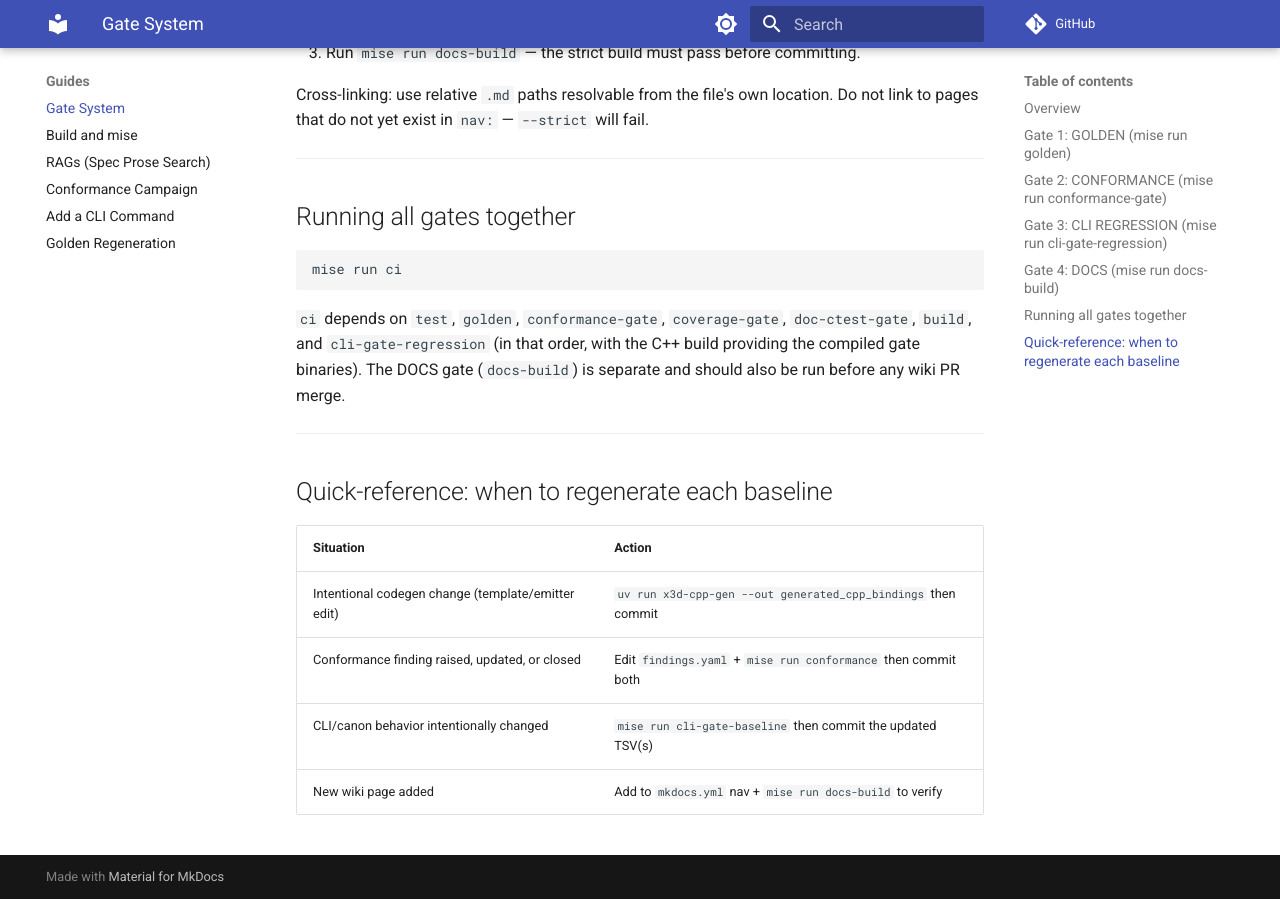
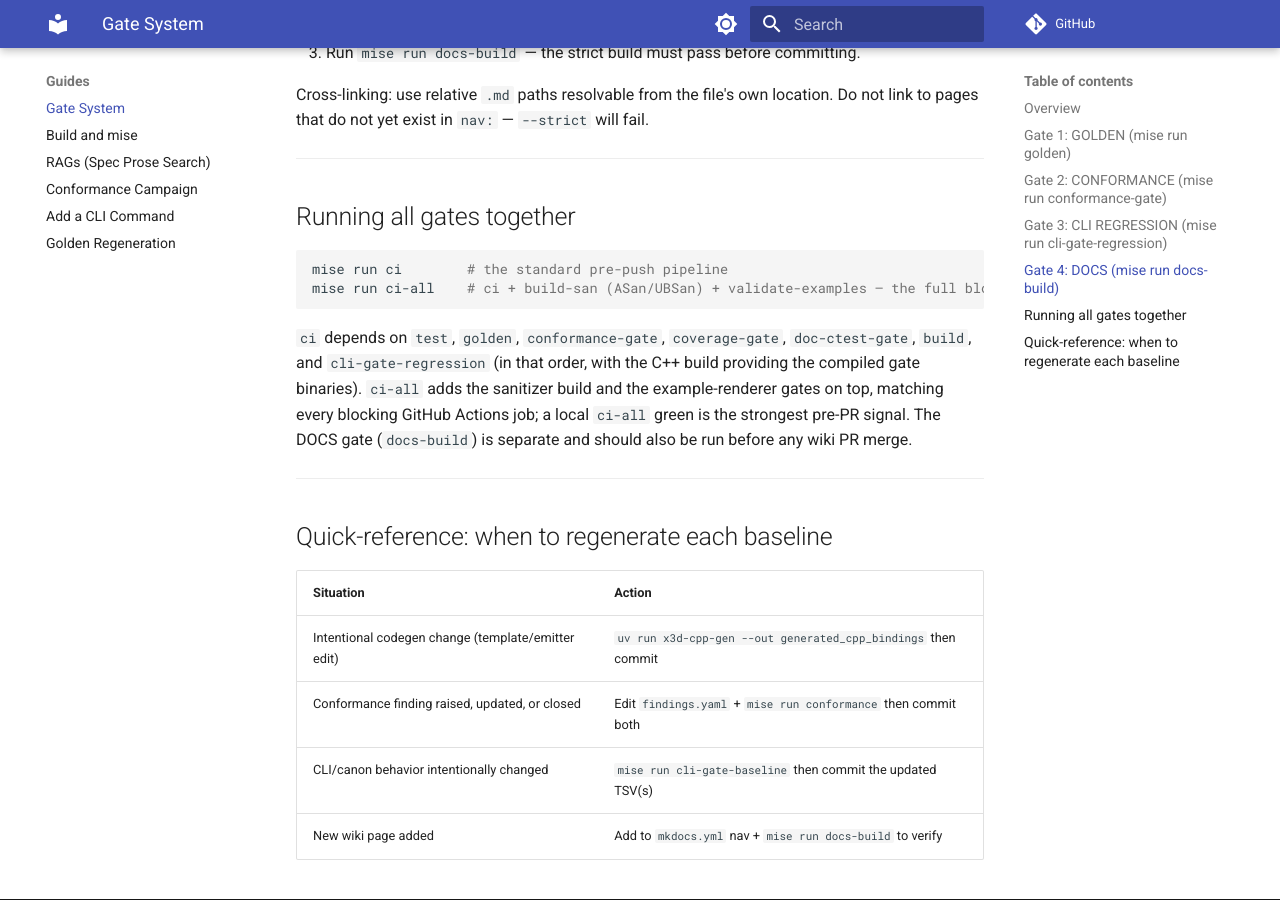
Before and after one commit to delta9000/x3d-cpp, an MkDocs documentation site: the page built from docs/wiki/guides/gate-system.md, in a window 1280 px wide and 900 px high, scrolled down 4382 px. Built offline with MkDocs 1.6.1 and Material for MkDocs 9.7.7, drawn with Linux system fonts in a browser that asks for light colours; comment, search, counter and statistics services are not loaded.

Commit message:
build: mise run ci-all — one command for the full blocking-gate set (#99)

````diff
--- a/docs/wiki/guides/gate-system.md
+++ b/docs/wiki/guides/gate-system.md
@@ -202,12 +202,16 @@
 ## Running all gates together
 
 ```bash
-mise run ci
+mise run ci        # the standard pre-push pipeline
+mise run ci-all    # ci + build-san (ASan/UBSan) + validate-examples — the full blocking-job set
 ```
 
 `ci` depends on `test`, `golden`, `conformance-gate`, `coverage-gate`, `doc-ctest-gate`, `build`, and `cli-gate-regression` (in
-that order, with the C++ build providing the compiled gate binaries). The DOCS gate
-(`docs-build`) is separate and should also be run before any wiki PR merge.
+that order, with the C++ build providing the compiled gate binaries). `ci-all`
+adds the sanitizer build and the example-renderer gates on top, matching every
+blocking GitHub Actions job; a local `ci-all` green is the strongest pre-PR
+signal. The DOCS gate (`docs-build`) is separate and should also be run before
+any wiki PR merge.
 
 ---
 
--- a/mise.toml
+++ b/mise.toml
@@ -256,6 +256,10 @@
 description = "Run the whole pipeline locally: tests, golden gate, conformance gate, coverage gate, C++ build/ctest (ci preset — per-header checks ON, mirrors GitHub Actions), cli differential regression gate."
 depends = ["test", "golden", "conformance-gate", "coverage-gate", "doc-ctest-gate", "build-ci", "cli-gate-regression", "authoring-footprint"]
 
+[tasks.ci-all]
+description = "STRONGEST local pre-PR verification: everything `ci` runs PLUS the ASan/UBSan sanitizer build (build-san) and the example-renderer gates (validate-examples: cpu_raster + poc headless probes + the xvfb GL smoke). Mirrors the full set of blocking GitHub jobs; slower than `ci` — use before pushing risky C++ changes."
+depends = ["ci", "build-san", "validate-examples"]
+
 [tasks.coverage-gate]
 description = "ADR coverage gate: cross-check docs/wiki/decisions/*.md against the Decisions table in coverage.md (no file unrowed, no row dangling, contiguous numbering)."
 run = "uv run python scripts/coverage_gate.py"
````
Also changed, not shown: docs/wiki/guides/build-and-mise.md (+4 -3 lines).
